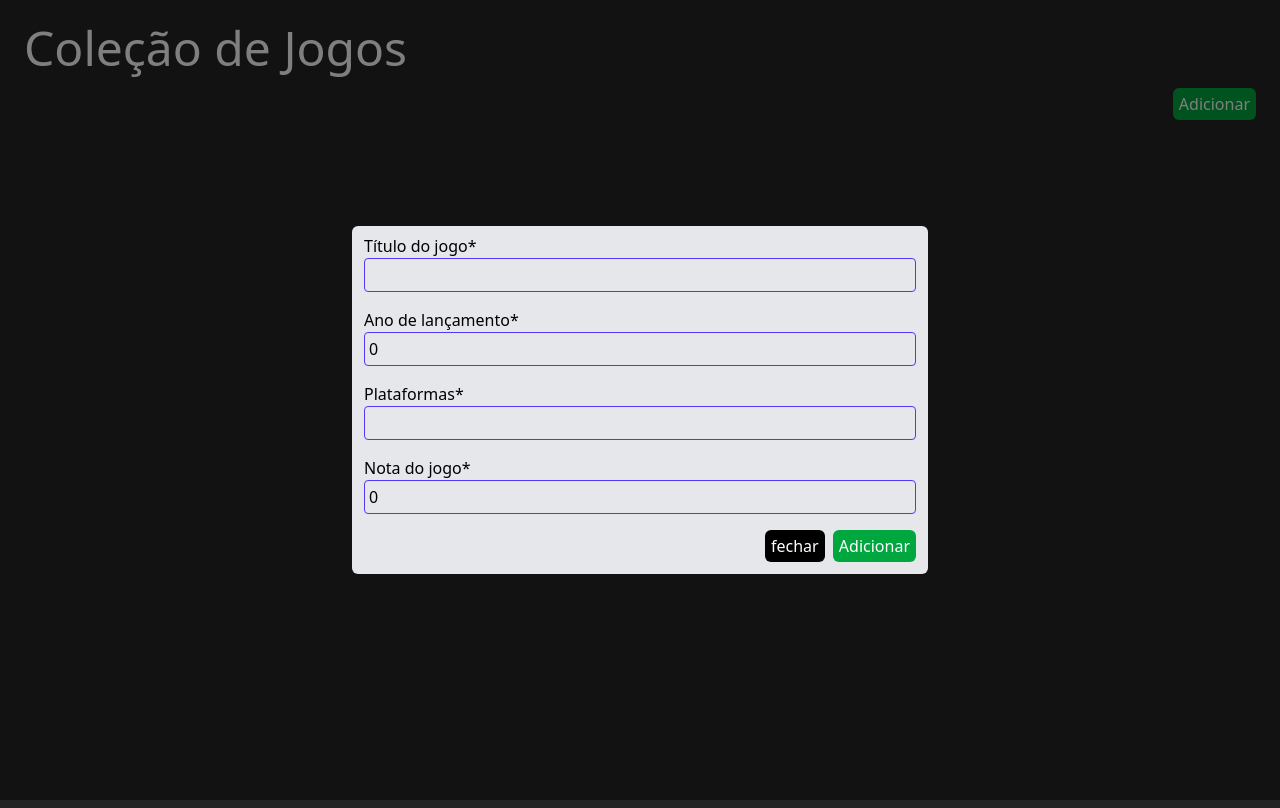
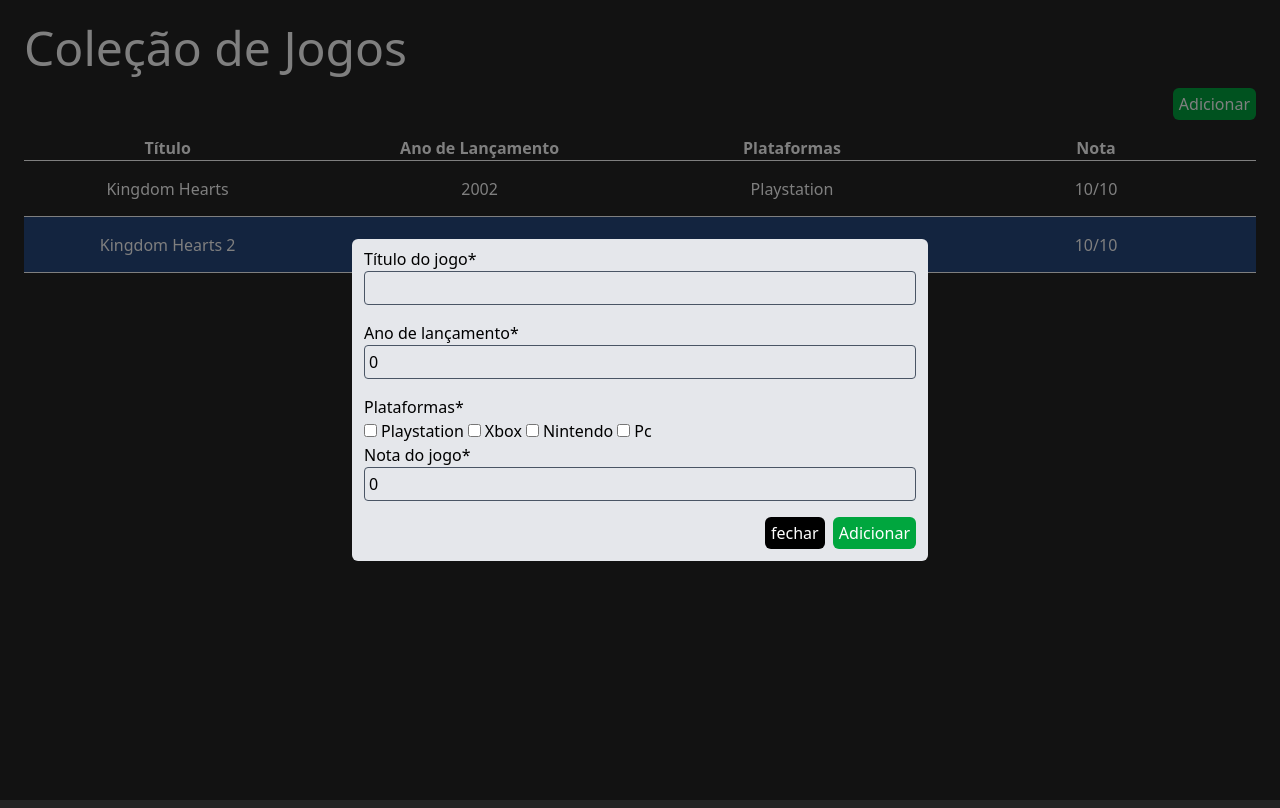
Before and after one commit to PedroAugusto31/JR-Pedro-Augusto, a Vue app in the folder front-end/: page / in a window 1280 px wide. Both pictures are taken after a click on the button "Adicionar". Built offline with nearby package versions, Linux system fonts and the light colour scheme.

Commit message:
feat/style: Implemented Add and edit features

```diff
--- a/front-end/src/App.vue
+++ b/front-end/src/App.vue
@@ -1,22 +1,8 @@
 <script setup lang="ts">
-import { ref } from "vue";
 import TableList from "./components/TableList.vue";
-
+import { openModal, closeModal, modals } from "./utils/modalUtils";
 import AddEditGameModal from "./components/AddEditGameModal.vue";
 import Button from "./components/Button.vue";
-
-const modals = ref<Record<string, boolean>>({
-	addEditModal: false,
-	confirmDeletion: false,
-});
-
-function openModal(name: string) {
-	modals.value[name] = true;
-}
-
-function closeModal(name: string) {
-	modals.value[name] = false;
-}
 </script>
 
 <template>
@@ -34,7 +20,10 @@
 
 		<TableList />
 		<Teleport to="#app">
-			<AddEditGameModal :isShowingModal="modals['addEditModal']" :closeModalFunc="() => closeModal('addEditModal')" />
+			<AddEditGameModal
+				:isShowingModal="modals['addEditModal'].isModalOpen"
+				:closeModalFunc="() => closeModal('addEditModal')"
+			/>
 		</Teleport>
 	</div>
 </template>
--- a/front-end/src/components/AddEditGameModal.vue
+++ b/front-end/src/components/AddEditGameModal.vue
@@ -1,46 +1,56 @@
 <script setup lang="ts">
-import { ref } from "vue";
+import { onUpdated, ref } from "vue";
 import Modal from "./Modal.vue";
 import Button from "./Button.vue";
-import type { GameProps } from "../types";
+import { modals } from "../utils/modalUtils";
+import type { AddEditGameProps } from "../types";
 
-const props = defineProps<{ isShowingModal: boolean; closeModalFunc: () => void; game?: GameProps }>();
-const newGame = ref<GameProps>(
-	props.game
-		? props.game
-		: {
-				title: "",
-				releaseYear: 0,
-				platforms: [],
-				rating: 0,
-		  }
-);
+const props = defineProps<{ isShowingModal: boolean; closeModalFunc: () => void }>();
+const GameInfo = ref<AddEditGameProps>({
+	title: "",
+	releaseYear: 0,
+	platforms: [],
+	rating: 0,
+});
 
 const emit = defineEmits<{
-	addGame: [newGame: GameProps];
+	addGame: [newGame: AddEditGameProps];
 }>();
 
 function handleFormSubmit() {
-	if (newGame) {
-		emit("addGame", newGame.value);
+	if (GameInfo) {
+		emit("addGame", GameInfo.value);
 	}
-	// this.errors.username = ''; // Clear previous errors
-	if (!newGame.value.title) {
+	// formErrors = null;  Clear previous errors
+	if (!GameInfo.value.title) {
 		alert("Game title field is required!");
-	} else if (newGame.value.title.length < 3) {
+	} else if (GameInfo.value.title.length < 3) {
 		alert("Game title must be at least 3 characters.");
 	}
 
-	//   if (!this.errors.username) {
-	//     // Form is valid, proceed with submission
+	//   if (noFormErrors) {
 	//     alert('Form submitted successfully!');
 	//   }
 }
+function closeModal() {
+	modals.value["addEditModal"].game = {
+		id: 0,
+		title: "",
+		releaseYear: 0,
+		platforms: [],
+		rating: 0,
+	};
+	props.closeModalFunc();
+}
+onUpdated(() => {
+	if (modals.value["addEditModal"].game) {
+		GameInfo.value = modals.value["addEditModal"].game;
+	}
+});
 </script>
 
 <template>
-	<Modal :show="isShowingModal" @close="closeModalFunc()">
-		<!--  -->
+	<Modal :show="isShowingModal" @close="closeModal()">
 		<template #body>
 			<form @submit.prevent="handleFormSubmit()" class="flex flex-col">
 				<label class="flex flex-col">
@@ -48,8 +58,8 @@
 					<input
 						type="text"
 						required
-						class="border border-indigo-600 rounded-sm p-1 mb-4 outline-none"
-						v-model="newGame.title"
+						class="border border-gray-600 rounded-sm p-1 mb-4 outline-none"
+						v-model="GameInfo.title"
 					/>
 				</label>
 				<label class="flex flex-col">
@@ -57,19 +67,23 @@
 					<input
 						type="number"
 						required
-						class="border border-indigo-600 rounded-sm p-1 mb-4 outline-none"
-						v-model="newGame.releaseYear"
+						class="border border-gray-600 rounded-sm p-1 mb-4 outline-none"
+						v-model="GameInfo.releaseYear"
 					/>
 				</label>
-				<label class="flex flex-col">
-					Plataformas*
-					<input
-						type="text"
-						required
-						class="border border-indigo-600 rounded-sm p-1 mb-4 outline-none"
-						v-model="newGame.platforms"
-					/>
-				</label>
+				<label>Plataformas*</label>
+				<div class="*:mr-1">
+					<input type="checkbox" id="ps" value="Playstation" v-model="GameInfo.platforms" />
+					<label for="ps">Playstation</label>
+
+					<input type="checkbox" id="xbox" value="Xbox" v-model="GameInfo.platforms" />
+					<label for="xbox">Xbox</label>
+
+					<input type="checkbox" id="nintendo" value="Nintendo" v-model="GameInfo.platforms" />
+					<label for="nintendo">Nintendo</label>
+					<input type="checkbox" id="pc" value="Pc" v-model="GameInfo.platforms" />
+					<label for="pc">Pc</label>
+				</div>
 				<label class="flex flex-col">
 					Nota do jogo*
 					<input
@@ -77,26 +91,21 @@
 						min="0"
 						max="10"
 						required
-						class="border border-indigo-600 rounded-sm p-1 mb-4 outline-none"
-						v-model="newGame.rating"
+						class="border border-gray-600 rounded-sm p-1 mb-4 outline-none"
+						v-model="GameInfo.rating"
 					/>
 				</label>
 			</form>
 		</template>
 		<template #button-area>
 			<div class="flex justify-end mb-1">
-				<Button
-					button-background-color="black"
-					button-text-color="white"
-					button-text="fechar"
-					@click="closeModalFunc()"
-				/>
+				<Button button-background-color="black" button-text-color="white" button-text="fechar" @click="closeModal()" />
 
 				<Button
 					class="ml-2"
 					button-background-color="green-600"
 					button-text-color="white"
-					:button-text="props.game ? 'Editar' : 'Adicionar'"
+					:button-text="GameInfo.title !== '' ? 'Editar' : 'Adicionar'"
 					type="submit"
 				/>
 			</div>
--- a/front-end/src/components/TableList.vue
+++ b/front-end/src/components/TableList.vue
@@ -1,19 +1,80 @@
 <script setup lang="ts">
 import { onMounted, ref } from "vue";
 import type { GameProps } from "../types";
+import Button from "./Button.vue";
+import { modals, openModal } from "../utils/modalUtils";
 
-const gamesList = ref<GameProps[]>([]);
+const gamesList = ref<GameProps[]>([
+	{
+		id: 0,
+		title: "Kingdom Hearts",
+		releaseYear: 2002,
+		platforms: ["Playstation"],
+		rating: 10,
+	},
+	{
+		id: 1,
+		title: "Kingdom Hearts 2",
+		releaseYear: 2005,
+		platforms: ["Playstation"],
+		rating: 10,
+	},
+]); // Inital value just for testing reasons
+
+function deleteGameFromList(id: number) {
+	gamesList.value = gamesList.value.filter((game) => game.id !== id);
+	// TODO: Reorganize logic to DELETE request
+}
+
 //  onMounted(() => {
-//  	requisição aqui
+//  	TODO: Make GET request to get game list
 //  });
+function openEditModal(game: GameProps) {
+	openModal("addEditModal");
+	modals.value["addEditModal"].game = game;
+}
 </script>
 
 <template>
 	<div id="list-wrapper" class="h-[35rem] md:h-[42rem] mt-4 overflow-y-auto">
-		<ul role="list" class="list-disc pl-8 marker:text-orange-600">
-			<li v-for="game in gamesList">
-				{{ game }}
-			</li>
-		</ul>
+		<table class="mx-auto w-[77rem] overflow-y-auto">
+			<thead class="border-b border-b-white">
+				<tr>
+					<th>Título</th>
+					<th>Ano de Lançamento</th>
+					<th>Plataformas</th>
+					<th class="w-40">Nota</th>
+				</tr>
+			</thead>
+			<tbody>
+				<tr v-for="game in gamesList" class="text-center even:bg-blue-500/40 border-b border-b-white h-14 group">
+					<td>{{ game.title }}</td>
+					<td>{{ game.releaseYear }}</td>
+					<td class="w-72 break-words">
+						{{ game.platforms.join(", ") }}
+					</td>
+					<td class="relative w-80">
+						{{ `${game.rating}/10` }}
+						<div
+							class="absolute cursor-pointer right-0 top-1/5 opacity-0 pointer-events-none group-hover:opacity-100 group-hover:pointer-events-auto transition duration-400 ease-in-out"
+						>
+							<Button
+								button-background-color="green-600"
+								button-text-color="white"
+								button-text="Editar"
+								@click="openEditModal(game)"
+							/>
+							<Button
+								button-background-color="red-500"
+								button-text-color="white"
+								button-text="Apagar"
+								class="mx-1"
+								@click="deleteGameFromList(game.id)"
+							/>
+						</div>
+					</td>
+				</tr>
+			</tbody>
+		</table>
 	</div>
 </template>
--- a/front-end/src/style.css
+++ b/front-end/src/style.css
@@ -4,6 +4,7 @@
 	font-family: system-ui, Avenir, Helvetica, Arial, sans-serif;
 	line-height: 1.5;
 	font-weight: 400;
+	interpolate-size: allow-keywords;
 }
 
 html {
--- a/front-end/src/types.ts
+++ b/front-end/src/types.ts
@@ -1,9 +1,12 @@
 export interface GameProps {
+	id: number;
 	title: string;
 	releaseYear: number;
 	platforms: string[];
 	rating: number;
 }
+
+export type AddEditGameProps = Omit<GameProps, "id">;
 
 export type ColorOptions =
 	| "white"
--- /dev/null
+++ b/front-end/src/utils/modalUtils.ts
@@ -0,0 +1,15 @@
+import { ref } from "vue";
+import type { GameProps } from "../types";
+
+export const modals = ref<Record<string, { isModalOpen: boolean; game?: GameProps }>>({
+	addEditModal: { isModalOpen: false },
+	confirmDeletion: { isModalOpen: false },
+});
+
+export function openModal(name: string) {
+	modals.value[name].isModalOpen = true;
+}
+
+export function closeModal(name: string) {
+	modals.value[name].isModalOpen = false;
+}
```
